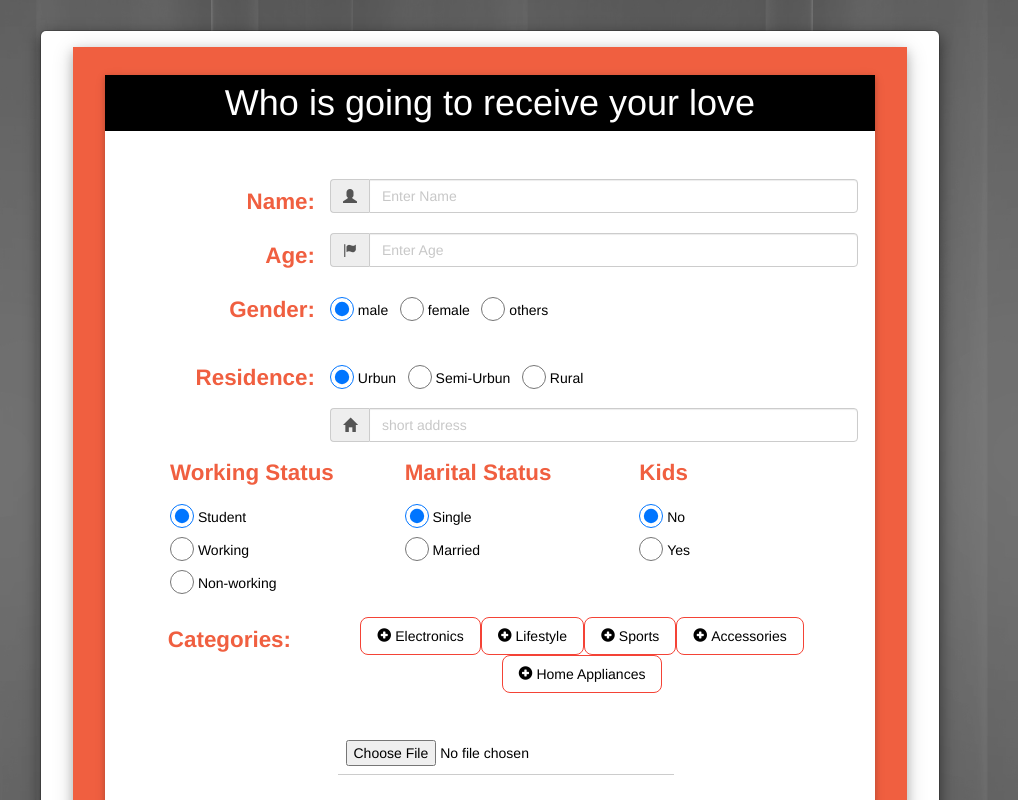
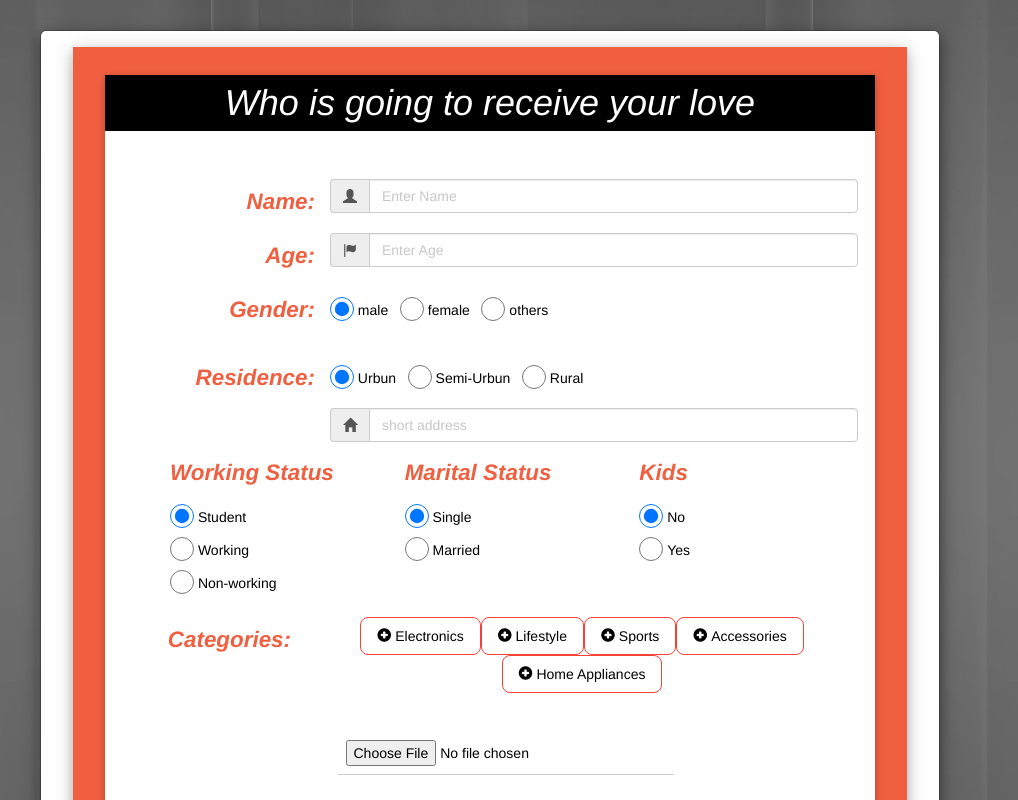
Before and after one commit to wishfactory/wish2gift, a plain HTML site: page index.html in a window 1280 px wide. Both pictures are taken after a click on the button "Make a Wish". Shown: the whole page, without its empty margins (150-1168 px from the left). Drawn offline with nearby package versions, Linux system fonts and the light colour scheme; a web font is replaced by a local one.

Commit message:
small optimisation

```diff
--- a/index.css
+++ b/index.css
@@ -20,6 +20,7 @@ body{
 }
 label{
 	font-size: 1.6em;
+	font-style: italic;
 	font-weight: bold;;
 	color: #f05f40;
 }
--- a/index.html
+++ b/index.html
@@ -29,11 +29,11 @@
 </head>
 <body>
 	<div id="cover" class="w3-display-middle w3-center ">
-		<p id="mainhead" class="w3-tangerine w3-wide">Wish 2 Gift</p>
+		<p id="mainhead" class="w3-tangerine w3-wide"><i>Wish 2 Gift</i></p>
 			<div class="col-xs-5"></div>
 			<div class="line-separator col-xs-2"></div>
 			<div class=" col-xs-5"></div>
-		<p id="subhead" class=" w3-margin w3-padding w3-sofia">Where the HAPPINESS is wrapped and sent to your homes</p>
+		<p id="subhead" class=" w3-margin w3-padding w3-sofia"><i>Where the HAPPINESS is wrapped and sent to your homes</i></p>
 	  <button class="w3-btn w3-white w3-border w3-border-red w3-round-xxlarge w3-large" data-toggle="modal" data-target="#myModal">Make a Wish</button>
 	</div>
 
@@ -58,7 +58,7 @@
 	<div id="sbase" class="w3-card-4 w3-color-primary w3-padding w3-margin">
 		<div id="tbase" class="w3-card w3-white w3-margin">
 			<form class="form-horizontal" id="mannKiBaat" action="./index.html" method="post" align="center">
-			<h1 class="w3-container w3-black w3-padding">Who is going to receive your love</h1>
+			<h1 class="w3-container w3-black w3-padding"><i>Who is going to receive your love</i></h1>
 			<div class="w3-container w3-padding w3-margin w3-row" id="formBody">
 			<div class="w3-col l12 m12 s12  w3-container w3-padding w3-margin" align="left">
 
@@ -196,7 +196,7 @@
 			<label>Did we forgot something?</label>
 			<textarea id = "myTextArea"
                   rows = "4" class="w3-padding" placeholder="anything else you want to describe(seperate with spaces)" style="width: 100%"></textarea>
-			<br><br><input class="w3-btn w3-block w3-black" id="submit" type="submit" name="submit"><br>
+			<br><br><i><input class="w3-btn w3-block w3-black" id="submit" type="submit" name="submit"></i><br>
 			</div>
 			</div>
 			</form>
```
